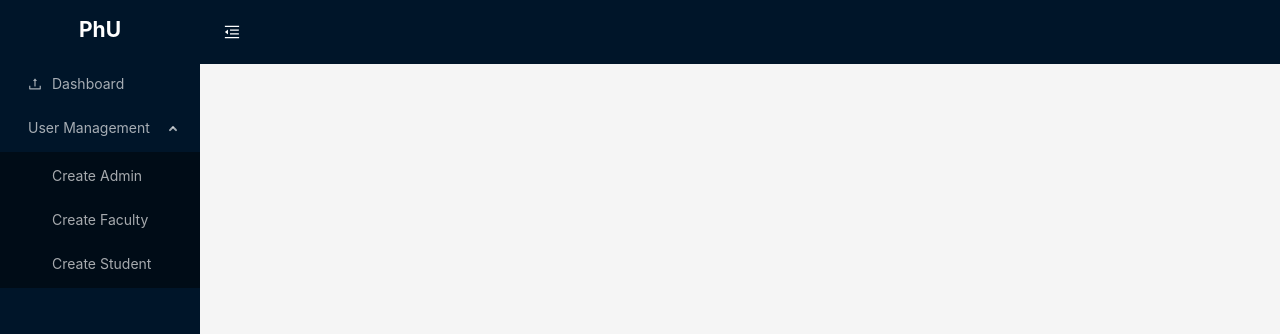
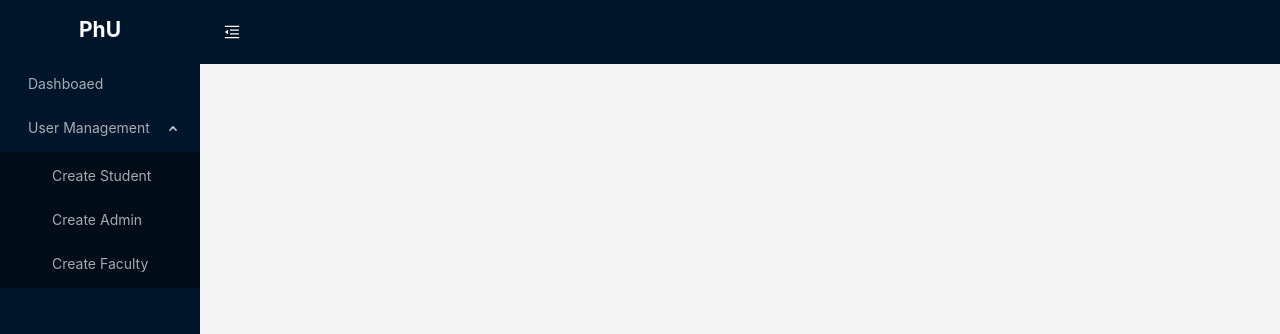
Before and after one commit to shaikTazUddin01/ph-university-client, a React (Vite) app: page /admin/create-admin in a window 1280 px wide. Both pictures are taken after a click on the element "User Management". Shown: the top 334 px of the page. Built offline with nearby package versions, Linux system fonts and the light colour scheme.

Commit message:
added programatical admin side bar

```diff
--- a/src/component/layout/MainLayout.tsx
+++ b/src/component/layout/MainLayout.tsx
@@ -2,12 +2,13 @@ import { Button, Layout, Menu } from "antd";
 import {
   MenuFoldOutlined,
   MenuUnfoldOutlined,
-  UploadOutlined,
+
   // UserOutlined,
   // VideoCameraOutlined,
 } from "@ant-design/icons";
 import { useState } from "react";
-import { NavLink, Outlet } from "react-router-dom";
+import {  Outlet } from "react-router-dom";
+import { adminSidebarItems } from "../../routers/admin.routes";
 // import MenuItem from "antd/es/menu/MenuItem";
 const { Header, Sider, Content, Footer } = Layout;
 
@@ -29,33 +30,7 @@ const MainLayout = () => {
           theme="dark"
           mode="inline"
           defaultSelectedKeys={["1"]}
-          items ={[
-            {
-              key: "Dashboard",
-              icon: <UploadOutlined />,
-              label: <NavLink to={'/admin/dashboard'}>Dashboard</NavLink>,
-            },
-            {
-              key: "user management",
-              label: "User Management",
-              children: [
-                {
-                  key: "createAdmin",
-                  label: <NavLink to={'/admin/create-admin'}>Create Admin</NavLink>,
-                },
-                {
-                  key: "createFaculty",
-                  label:<NavLink to={'/admin/create-faculty'}>Create Faculty</NavLink>,
-                },
-                {
-                  key: "createStudent",
-                  label:<NavLink to={'/admin/create-student'}>Create Student</NavLink>,
-                },
-              ],
-            },
-
-
-          ]}
+          items ={adminSidebarItems}
         />
       </Sider>
       <Layout>
--- a/src/routers/admin.routes.tsx
+++ b/src/routers/admin.routes.tsx
@@ -3,12 +3,18 @@ import AdminDashboard from "../pages/Admin/AdminDashboard";
 import CreateAdmin from "../pages/Admin/CreateAdmin";
 import CreateFaculty from "../pages/Admin/CreateFaculty";
 import CreateStudent from "../pages/Admin/CreateStudent";
+import { NavLink } from "react-router-dom";
 
 type TRoute = {
   path: string;
   element: ReactNode;
 };
 
+type TAdminSidebarItem = {
+  key: string;
+  label: ReactNode;
+  children?: TAdminSidebarItem[];
+};
 export const adminPaths = [
   {
     name: "Dashboaed",
@@ -37,10 +43,8 @@ export const adminPaths = [
   },
 ];
 
-
 //programatical way
-
-export const adminRoute  = adminPaths.reduce((acc:TRoute[], item) => {
+export const adminRoute = adminPaths.reduce((acc: TRoute[], item) => {
   //   acc.push(item)
   if (item.path && item.element) {
     acc.push({
@@ -59,24 +63,24 @@ export const adminRoute  = adminPaths.reduce((acc:TRoute[], item) => {
   return acc;
 }, []);
 
+//  admin side bar
 
-
-
-// export const adminPaths = [
-//   {
-//     path: "Dashboard",
-//     element: <AdminDashboard></AdminDashboard>,
-//   },
-//   {
-//     path: "create-student",
-//     element: <CreateStudent></CreateStudent>,
-//   },
-//   {
-//     path: "create-admin",
-//     element: <CreateAdmin></CreateAdmin>,
-//   },
-//   {
-//     path: "create-faculty",
-//     element:<CreateFaculty></CreateFaculty>,
-//   },
-// ]
+export const adminSidebarItems = adminPaths.reduce((acc : TAdminSidebarItem[], item) => {
+  if (item.name && item.path) {
+    acc.push({
+      key: item?.name,
+      label: <NavLink to={`/admin/${item.path}`}>{item.name}</NavLink>,
+    });
+  }
+  if (item.children) {
+    acc.push({
+      key: item.name,
+      label: item.name,
+      children: item.children.map((child) => ({
+        key: child.name,
+        label: <NavLink to={`/admin/${child.path}`}>{child.name}</NavLink>,
+      })),
+    });
+  }
+  return acc;
+}, []);
```
Also changed, not shown: test.js (+31 -11 lines).
